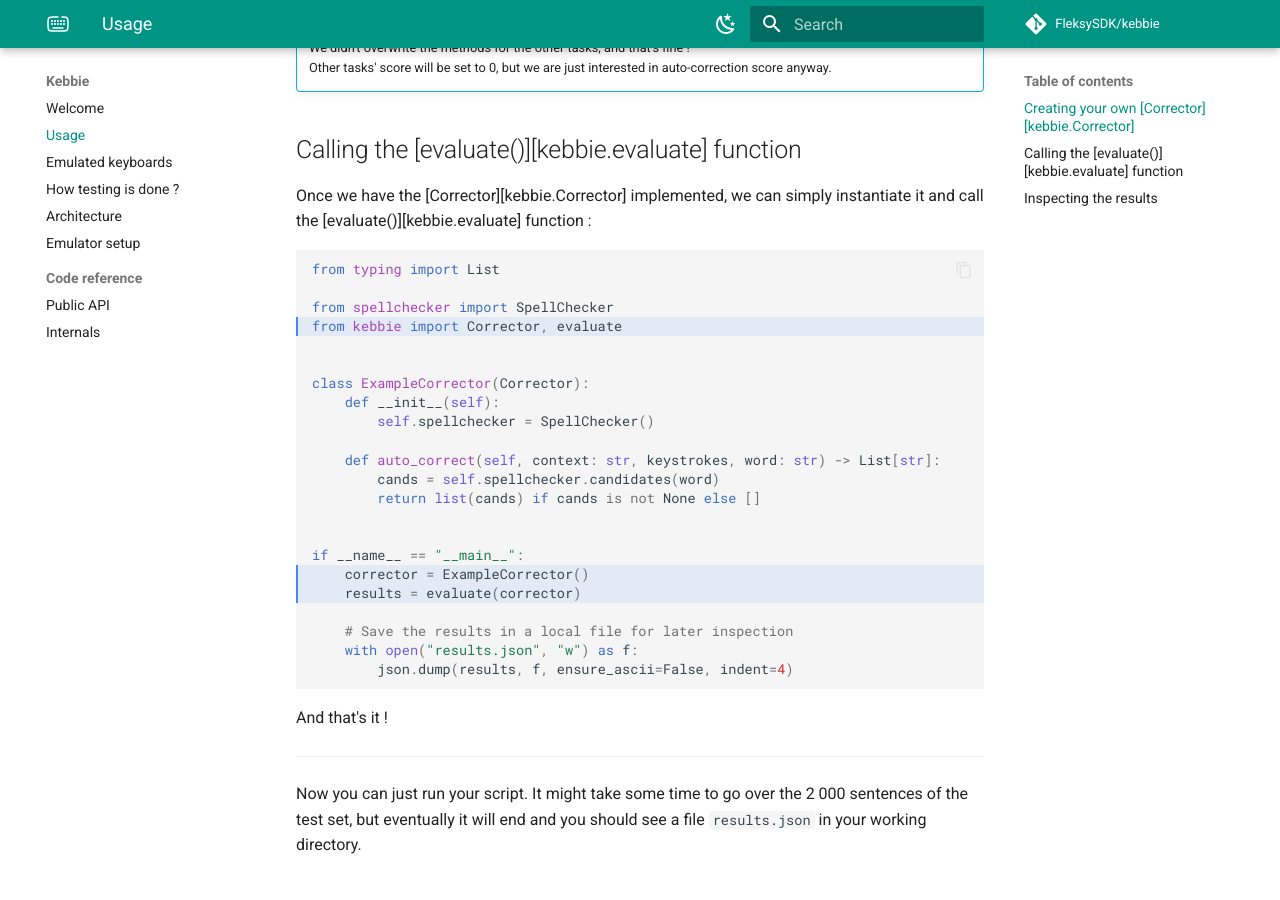
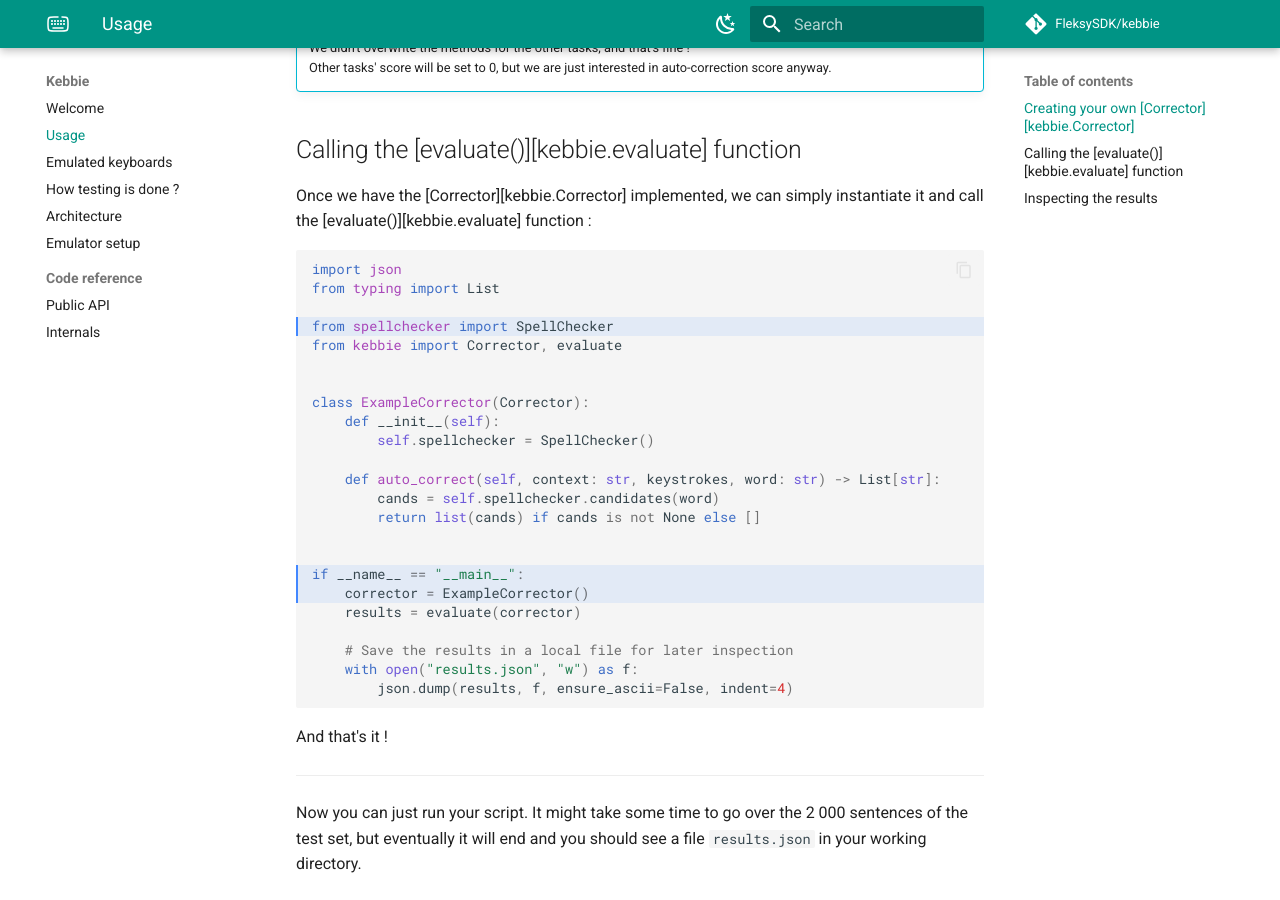
Before and after one commit to FleksySDK/kebbie, an MkDocs documentation site: the page built from docs/usage.md, in a window 1280 px wide and 900 px high, scrolled down 1391 px. Built offline with MkDocs 1.6.1 and Material for MkDocs 9.7.7, drawn with Linux system fonts in a browser that asks for light colours; comment, search, counter and statistics services are not loaded; the version menu is left out.

Commit message:
📝 Fix missing import in doc example

````diff
--- a/docs/usage.md
+++ b/docs/usage.md
@@ -60,6 +60,7 @@ Great ! We have a testable [Corrector][kebbie.Corrector] class.
 Once we have the [Corrector][kebbie.Corrector] implemented, we can simply instantiate it and call the [evaluate()][kebbie.evaluate] function :
 
 ```python hl_lines="4 17-18"
+import json
 from typing import List
 
 from spellchecker import SpellChecker
````
Also changed, not shown: README.md (+1 -0 lines).
